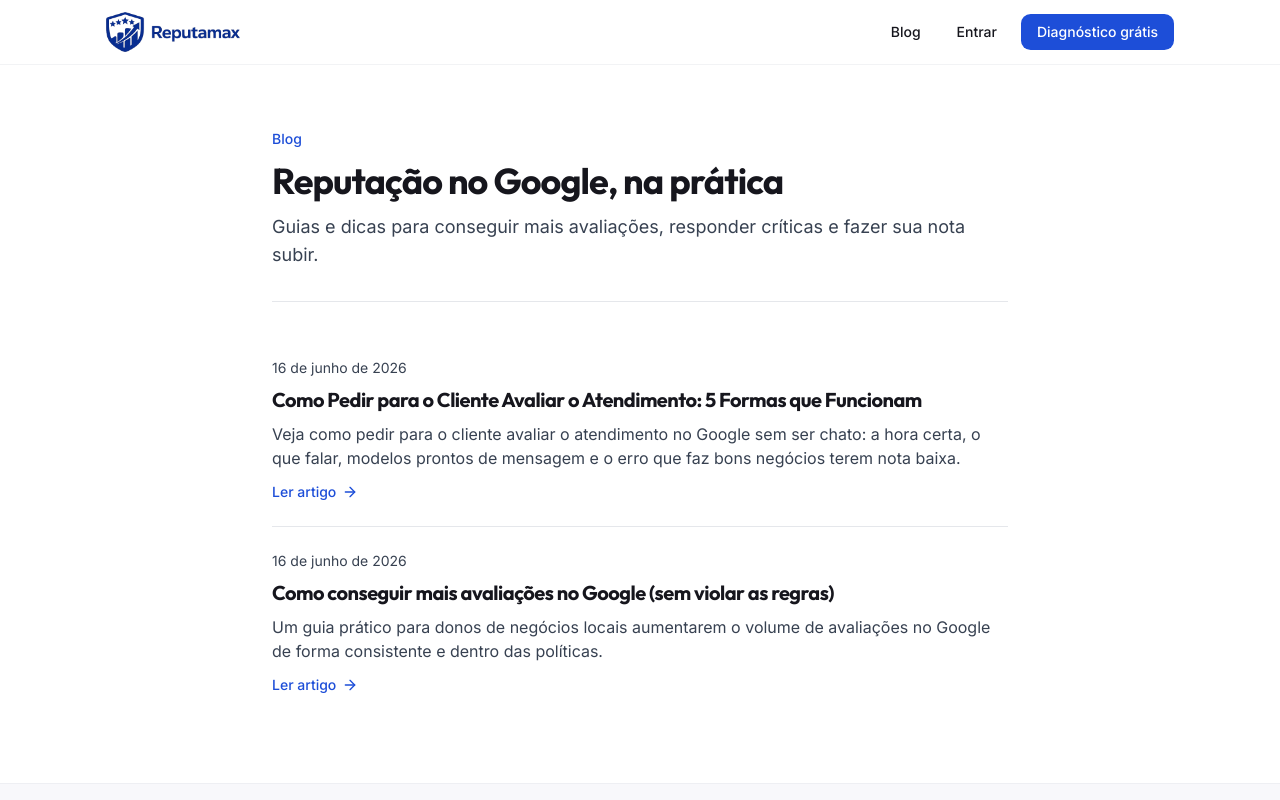
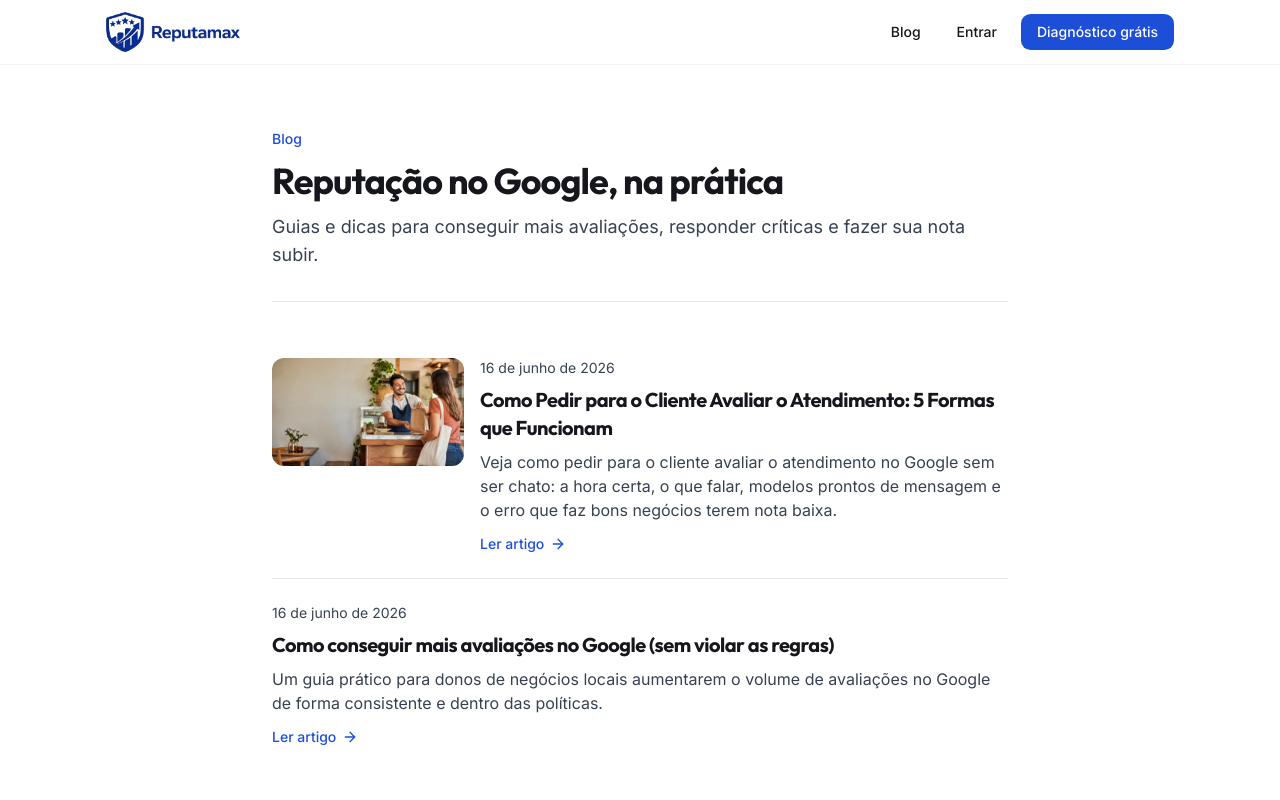
Before and after one commit to Jpcoutodev/reputamax, a Next.js app: page /blog in a window 1280 px wide. Shown: the top 800 px of the page. Built offline with nearby package versions, Linux system fonts and the light colour scheme; no server answers.

Commit message:
feat: exibir imagem de capa nos posts do blog e thumbnails na listagem

```diff
--- a/src/app/(marketing)/blog/[slug]/page.tsx
+++ b/src/app/(marketing)/blog/[slug]/page.tsx
@@ -1,4 +1,5 @@
 import type { Metadata } from "next";
+import Image from "next/image";
 import Link from "next/link";
 import { notFound } from "next/navigation";
 import { ArrowLeft } from "lucide-react";
@@ -98,6 +99,19 @@ export default async function BlogPostPage({ params }: PageProps) {
         </div>
       </header>
 
+      {post.image && (
+        <div className="mt-8 overflow-hidden rounded-xl">
+          <Image
+            src={post.image}
+            alt={post.title}
+            width={1200}
+            height={630}
+            className="h-auto w-full object-cover"
+            priority
+          />
+        </div>
+      )}
+
       <div className="mt-8">
         <Post />
       </div>
--- a/src/app/(marketing)/blog/page.tsx
+++ b/src/app/(marketing)/blog/page.tsx
@@ -1,4 +1,5 @@
 import type { Metadata } from "next";
+import Image from "next/image";
 import Link from "next/link";
 import { ArrowRight } from "lucide-react";
 import { formatPostDate, getAllPosts } from "@/lib/blog";
@@ -36,8 +37,20 @@ export default function BlogIndexPage() {
             <li key={post.slug}>
               <Link
                 href={`/blog/${post.slug}`}
-                className="group flex flex-col gap-2 py-6 transition-opacity hover:opacity-80"
+                className="group flex flex-col gap-4 py-6 transition-opacity hover:opacity-80 sm:flex-row sm:items-start"
               >
+                {post.image && (
+                  <div className="w-full shrink-0 overflow-hidden rounded-lg sm:w-48">
+                    <Image
+                      src={post.image}
+                      alt={post.title}
+                      width={384}
+                      height={216}
+                      className="aspect-video h-auto w-full object-cover transition-transform group-hover:scale-105"
+                    />
+                  </div>
+                )}
+                <div className="flex flex-col gap-2">
                   <time
                     dateTime={post.date}
                     className="text-sm text-muted-foreground"
@@ -52,6 +65,7 @@ export default function BlogIndexPage() {
                     Ler artigo
                     <ArrowRight className="size-4 transition-transform group-hover:translate-x-0.5" />
                   </span>
+                </div>
               </Link>
             </li>
           ))}
```
Lines whose indentation alone changed are shown as unchanged.
